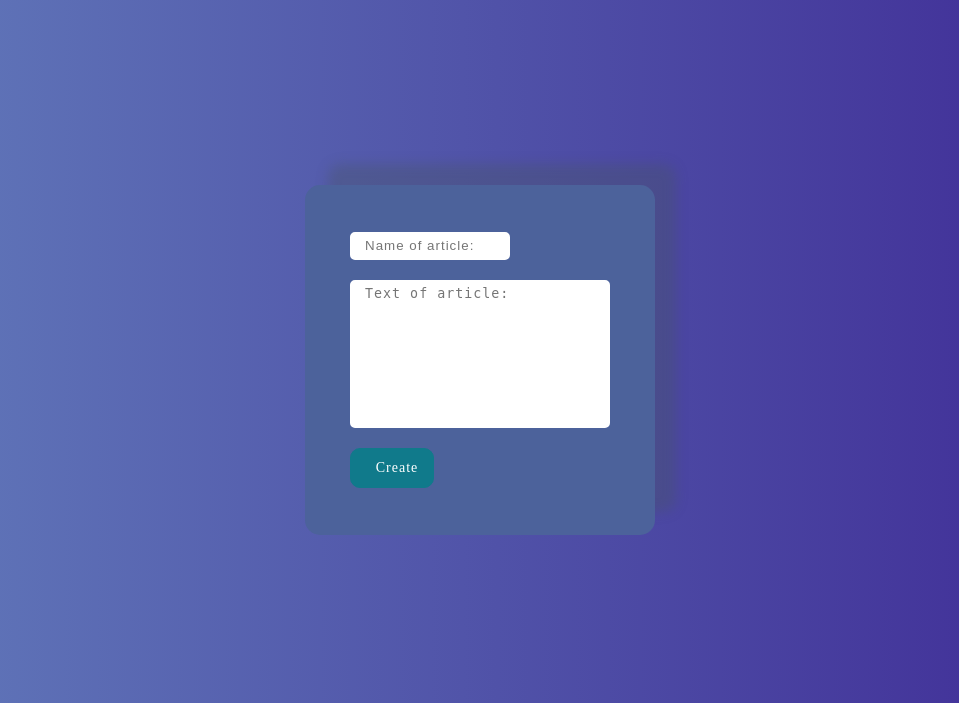
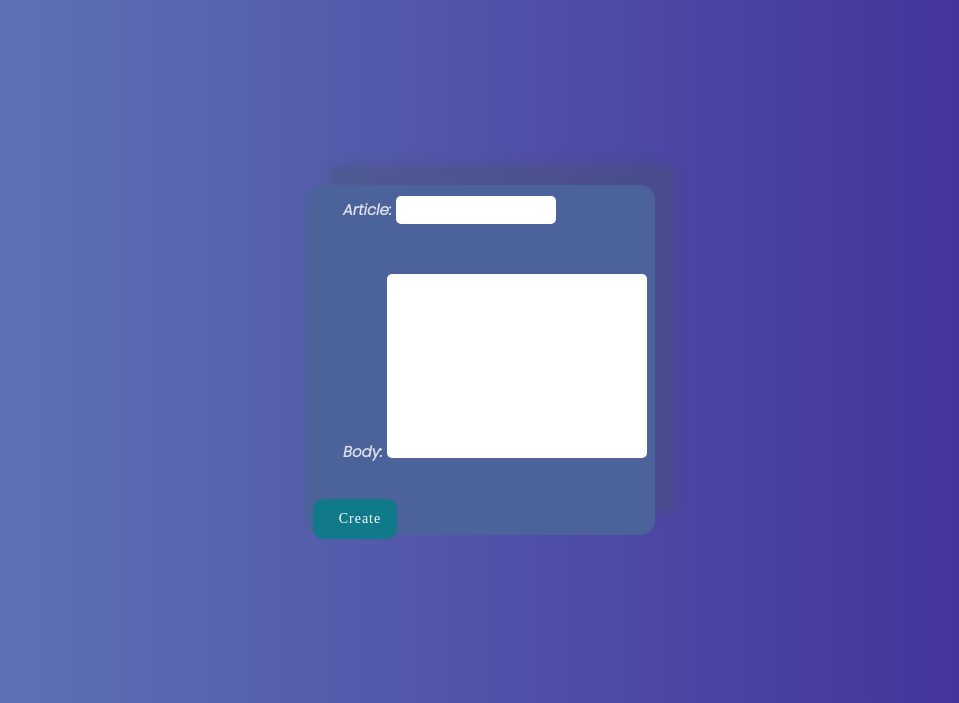
Before and after one commit to Lev2307/django-hw, a Django app: page /news/create in a window 1280 px wide. Shown: the part 56-759 px from the top of the page, without its empty margins (160-1119 px from the left). Run offline with Django 3.2, Linux system fonts and the light colour scheme; some web fonts are replaced.

Commit message:
Add files via upload

```diff
--- /dev/null
+++ b/first_app/news/forms.py
@@ -0,0 +1,27 @@
+from django import forms
+
+from .models import News
+
+class NewsForm(forms.Form):
+    article = forms.CharField()
+    body = forms.CharField(widget=forms.Textarea)
+
+class NewsModelForm(forms.ModelForm):
+    class Meta:
+        model = News
+        fields = [
+            'article',
+            'body'
+        ]
+
+    def clean_article(self):
+        data = self.cleaned_data.get('article')
+        if len(data) < 5:
+            raise forms.ValidationError('Article isn`t long enough')
+        return data
+
+    def clean_body(self):
+        data = self.cleaned_data.get('body')
+        if len(data) < 15:
+            raise forms.ValidationError('Body isn`t long enough')
+        return data
--- a/first_app/news/views.py
+++ b/first_app/news/views.py
@@ -1,5 +1,8 @@
 from django.shortcuts import render
 from django.http import HttpResponse, Http404
+
+from .forms import NewsModelForm
+from .forms import NewsForm
 from news.models import News
 # Create your views here.
 
@@ -27,12 +30,23 @@ def test_view(request, *args, **kwargs):
     obj = News.objects.get(id=data['pk'][0])
     return HttpResponse(f'<b>{obj.article}</b>')
 
+# def create_view(request, *args, **kwargs):
+#     # print(request.GET)
+#     # print(request.POST)
+#     if request.method == 'POST' and request.POST['article']:
+#         data = request.POST
+#         article = data['article']
+#         body = data['body']
+#         News.objects.create(article=article, body=body)
+#     return render(request, 'forms.html')
+
 def create_view(request, *args, **kwargs):
-    # print(request.GET)
-    # print(request.POST)
-    if request.method == 'POST' and request.POST['article']:
-        data = request.POST
-        article = data['article']
-        body = data['body']
-        News.objects.create(article=article, body=body)
-    return render(request, 'forms.html')
+    form = NewsModelForm(request.POST or None)
+    context = {'form': form}
+    # if request.method == 'POST' and request.POST['article']:
+    #     form = NewsForm(request.POST)
+    if form.is_valid():
+        print(form.cleaned_data)
+        data = form.cleaned_data
+        News.objects.create(**data)
+    return render(request, 'forms.html', context)
--- a/first_app/templates/base.html
+++ b/first_app/templates/base.html
@@ -108,6 +108,9 @@
             font-family: 'Shippori Mincho B1', serif;
 
         }
+        .button:focus {
+            width: 84px;
+        }
     </style>
 </head>
 <body>
--- a/first_app/templates/forms.html
+++ b/first_app/templates/forms.html
@@ -5,8 +5,9 @@
     <div class="card">
         <form action="" method="post">
             {% csrf_token %}
-            <input type="text" name="article" placeholder="Name of article: ">
-            <textarea name="body" rows="8" cols="12" placeholder="Text of article: "></textarea>
+
+            {{ form.as_p }}
+
             <input type="submit" value="Create" class="button">
         </form>
     </div>
```
Also changed, not shown: first_app/db.sqlite3.
